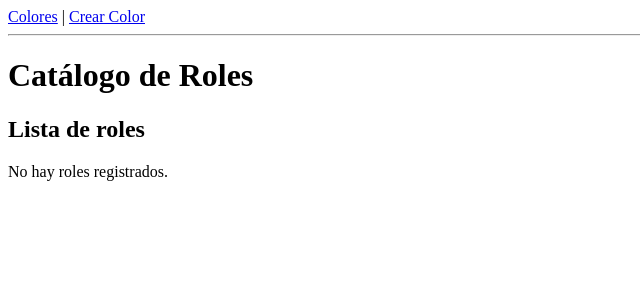
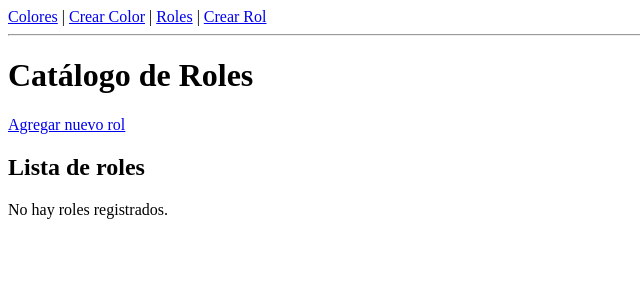
Before and after one commit to furniture-store-utl/backend-furniture-store, a Flask app: page /roles/ in a window 1280 px wide. Shown: the top 300 px of the page, without its empty margins (0-640 px from the left). Run offline with Flask 3, Linux system fonts and the light colour scheme.

Commit message:
DCFS-62 Implementar metodo POST crear

```diff
--- a/app/catalogs/roles/routes.py
+++ b/app/catalogs/roles/routes.py
@@ -20,3 +20,29 @@ def list_roles():
     """
     roles = RoleService.get_all()
     return render_template("roles/list.html", roles=roles)
+
+
+@roles_bp.route("/create", methods=["GET", "POST"])
+def create_role():
+    """
+    Muestra el formulario y crea un nuevo rol en el catálogo.
+
+    GET: Renderiza el formulario de creación.
+    POST: Valida el formulario, crea el rol y redirige.
+
+    Returns:
+        GET - HTML: Página con el formulario de creación de rol
+        POST - Redirect: Redirige al formulario con mensaje flash
+    """
+    form = RoleForm()
+
+    if form.validate_on_submit():
+        data = {"name": form.name.data}
+        try:
+            RoleService.create(data)
+            flash("Rol creado exitosamente", "success")
+            return redirect(url_for("roles.create_role"))
+        except ConflictError as e:
+            flash(e.message, "error")
+
+    return render_template("roles/create.html", form=form)
--- a/app/catalogs/roles/services.py
+++ b/app/catalogs/roles/services.py
@@ -21,3 +21,40 @@ class RoleService:
             list[Role]: Lista de objetos Role activos
         """
         return Role.query.filter_by(active=True).all()
+
+    @staticmethod
+    def create(data: dict) -> dict:
+        """
+        Crea un nuevo rol en el catálogo.
+
+        Args:
+            data: Diccionario con los datos del rol (name requerido)
+
+        Returns:
+            dict: Rol creado serializado
+
+        Raises:
+            ValidationError: Si el nombre está vacío o no se proporciona
+            ConflictError: Si ya existe un rol con el mismo nombre
+        """
+        name = data.get("name")
+
+        if not name or not name.strip():
+            raise ValidationError("El nombre del rol es requerido")
+
+        name = name.strip()
+
+        existing = Role.query.filter_by(name=name).first()
+        if existing:
+            raise ConflictError(f"Ya existe un rol con el nombre '{name}'")
+
+        role = Role(name=name)
+        db.session.add(role)
+
+        try:
+            db.session.commit()
+        except IntegrityError:
+            db.session.rollback()
+            raise ConflictError(f"Ya existe un rol con el nombre '{name}'")
+
+        return role.to_dict()
--- a/app/templates/base.html
+++ b/app/templates/base.html
@@ -8,7 +8,9 @@
 <body>
     <nav>
         <a href="{{ url_for('colors.list_colors') }}">Colores</a> |
-        <a href="{{ url_for('colors.create_color') }}">Crear Color</a>
+        <a href="{{ url_for('colors.create_color') }}">Crear Color</a> |
+        <a href="{{ url_for('roles.list_roles') }}">Roles</a> |
+        <a href="{{ url_for('roles.create_role') }}">Crear Rol</a>
     </nav>
     <hr>
     <main>
--- a/app/templates/roles/list.html
+++ b/app/templates/roles/list.html
@@ -16,7 +16,7 @@
 </style>
 <h1>Catálogo de Roles</h1>
 
-
+<a href="{{ url_for('roles.create_role') }}">Agregar nuevo rol</a>
 
 <h2>Lista de roles</h2>
 {% if roles %}
```
Also changed, not shown: app/models/role.py (+15 -0 lines), app/templates/roles/create.html (added, +19 -0 lines).
